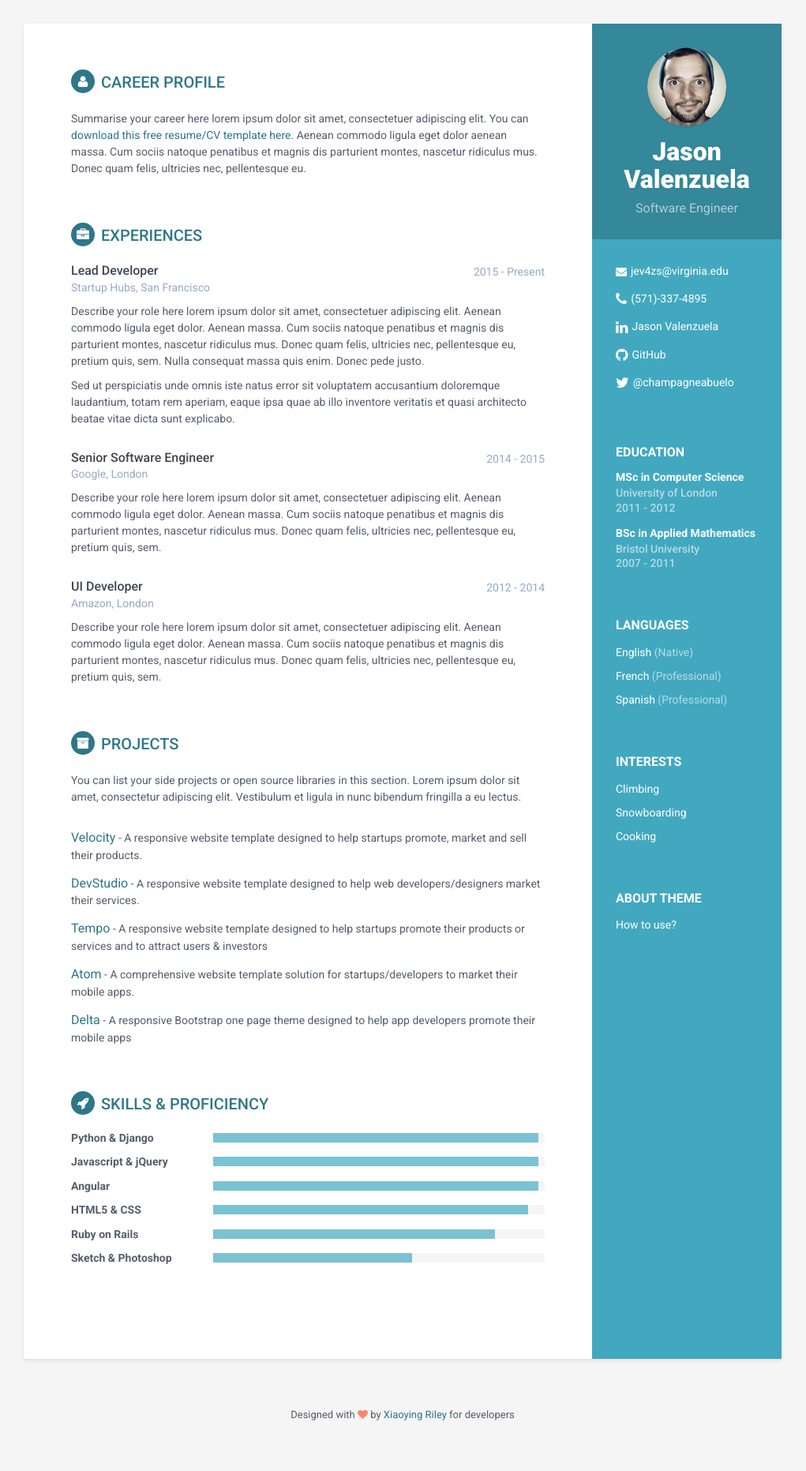
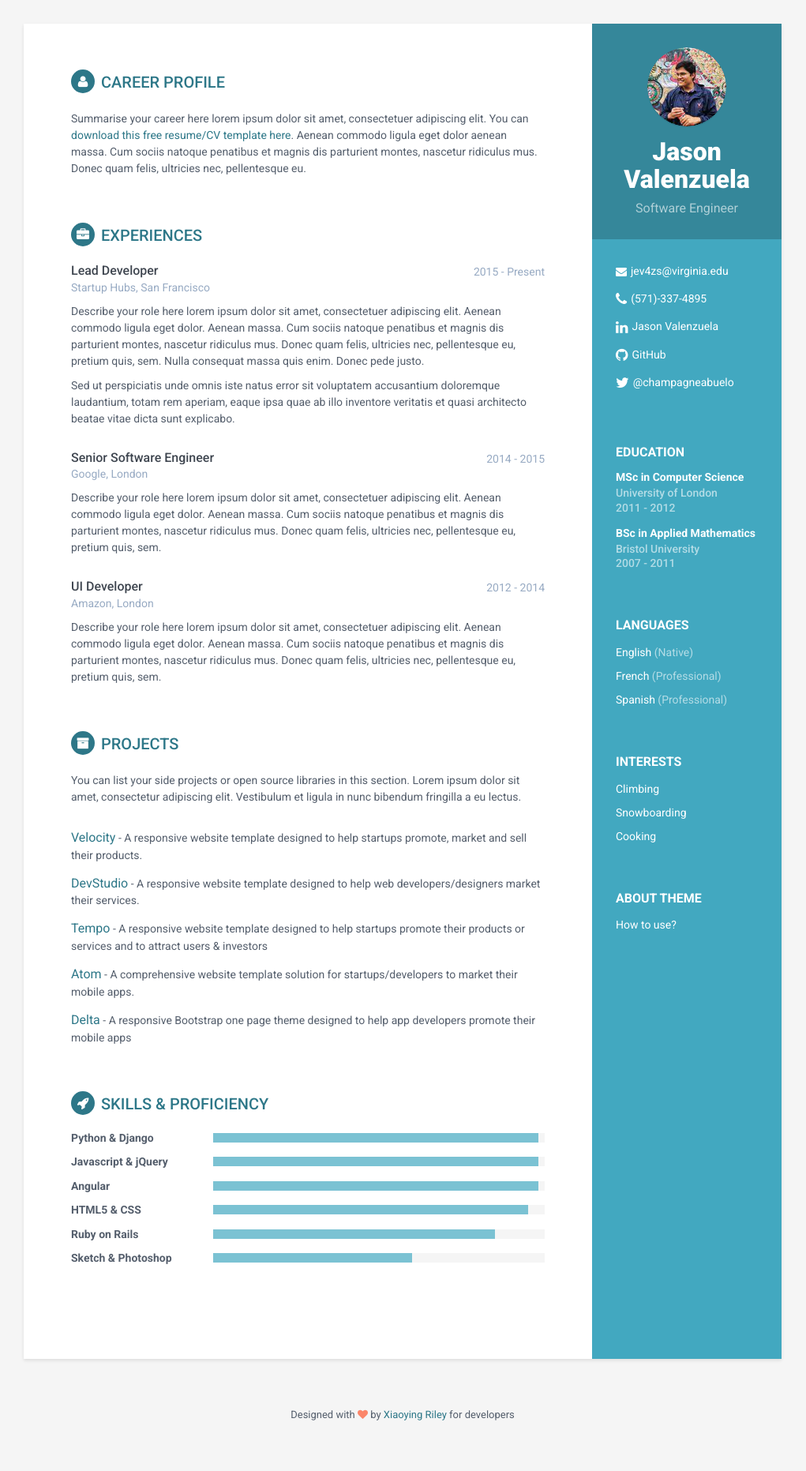
Before and after one commit to champagneabuelo/champagneabuelo.github.io, a Jekyll site: the page built from index.html, in a window 1280 px wide. Shown: the whole page at 79% size, without its empty margins (130-1151 px from the left). Built offline with Jekyll 4.4.1, drawn with Linux system fonts in a browser that asks for light colours.

Commit message:
Update _config.yml

```diff
--- a/_config.yml
+++ b/_config.yml
@@ -15,7 +15,7 @@ baseurl: '' #change it according to your repository name
 #Profile information
 name: Jason Valenzuela
 tagline: Software Engineer
-pic: profile.png  #place a 100x100 picture inside /assets/images/ folder and provide the name of the file below
+pic: 9-23.png  #place a 100x100 picture inside /assets/images/ folder and provide the name of the file below
 
 #sidebar links
 email: jev4zs@virginia.edu
```
